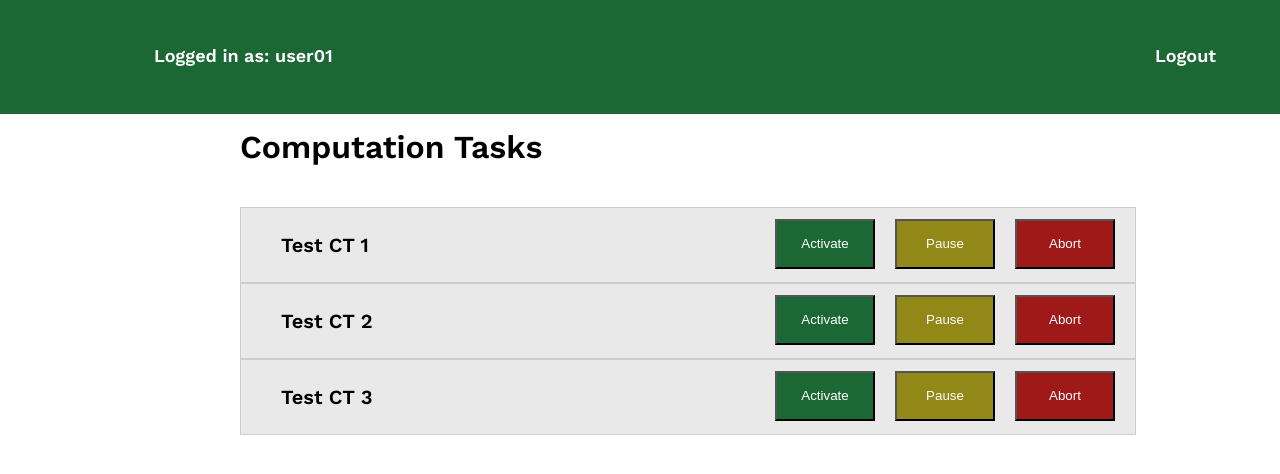
After one commit to Plan-B-PO/launcher, a Flask app: template launcher/src/templates/cockpit.html in a window 1280 px wide. The commit adds this page. Shown: the top 474 px of the page. Run offline with Flask 2, Linux system fonts and the light colour scheme; the template is opened without the code that fills it, so the values that code supplies are empty.

Commit message:
Mock of CT Rack added

```diff
--- a/launcher/src/static/main.css
+++ b/launcher/src/static/main.css
@@ -219,3 +219,72 @@ input[type=submit]:hover {
 .formCancelButton:hover {
     background-color: #368851;
 }
+
+
+.cockpit_content {
+    margin: auto;
+    margin-top: 110px;
+}
+
+.sectionName {
+    margin-top: 10%;
+    margin-left: 240px;
+}
+
+.ct_list {
+    display: inline-block;
+    margin-top: 20px;
+    margin-bottom: 3%;
+    margin-left: 200px;
+    width: 70%;
+    list-style: none;
+}
+
+.ctListElem {
+    background: #e9e9e9;
+    border: 1px solid #ccc;
+    padding-bottom: 25px;
+    padding-top: 25px;
+}
+
+.ctListElemName {
+    margin-left: 40px;
+    font-size: 20px;
+}
+
+.ctListButtons {
+    float: right;
+}
+
+.ctActivateBtn, .ctPauseBtn, .ctAbortBtn {
+    margin-right: 20px;
+    width: 100px;
+    height: 50px;
+    margin-top: -15px;
+    cursor: pointer;
+    color: white;
+}
+
+.ctActivateBtn {
+    background-color: #1c6835;
+}
+
+.ctActivateBtn:hover {
+    background: #368851;
+}
+
+.ctPauseBtn {
+    background: #918817
+}
+
+.ctPauseBtn:hover {
+    background: #a4a713
+}
+
+.ctAbortBtn {
+    background: #a01919
+}
+
+.ctAbortBtn:hover {
+    background: #df3c3c
+}
--- /dev/null
+++ b/launcher/src/templates/cockpit.html
@@ -0,0 +1,49 @@
+<!DOCTYPE html>
+
+<html lang="pl-PL">
+<head>
+<!-- <link rel="stylesheet" href="{{ url_for('static', filename='main.css') }}" type="text/css"/> -->
+<link rel="stylesheet" href="../static/main.css" type="text/css"/>
+<meta charset="utf-8" />
+<title>CT Input</title>
+</head>
+	<body>
+
+
+        <div id="container">
+            <header>
+                <div id="headContainer">
+                    <h3 id="userName">Logged in as: user01</h3>
+                        <nav>
+                            <ul>
+                                <li><a href="/logout">Logout</a></li>
+                            </ul>
+                        </nav>
+                </div>
+            </header>
+            <!-- mock -->
+            <div class="cockpit_content">
+                <h1 class="sectionName">Computation Tasks</h1>
+                <ul class="ct_list">
+                    <li class="ctListElem"><span class="ctListElemName">Test CT 1</span><div class="ctListButtons"><a href=""><button class="ctActivateBtn">Activate</button></a><a href=""><button class="ctPauseBtn">Pause</button></a><a href=""><button class="ctAbortBtn">Abort</button></a></div></li>
+                    <li class="ctListElem"><span class="ctListElemName">Test CT 2</span><div class="ctListButtons"><a href=""><button class="ctActivateBtn">Activate</button></a><a href=""><button class="ctPauseBtn">Pause</button></a><a href=""><button class="ctAbortBtn">Abort</button></a></div></li>
+                    <li class="ctListElem"><span class="ctListElemName">Test CT 3</span><div class="ctListButtons"><a href=""><button class="ctActivateBtn">Activate</button></a><a href=""><button class="ctPauseBtn">Pause</button></a><a href=""><button class="ctAbortBtn">Abort</button></a></div></li>
+                </ul>
+            </div>
+
+            <!-- Jest to ultra niebezpieczne ale prowadzący mówił że to nie ochrona danych xD -->
+            <!-- <div class="cockpit_content">
+                <h1 class="sectionName">Computation Tasks</h1>
+                <ul class="ct_list">
+                    {% for ct in ctList.items %}
+                        <li class="ctListElem"><span class="ctListElemName">{{ct.name}}</span><div class="ctListButtons"><a href="/launcher/activateCT/{{ct.id}}"><button class="ctActivateBtn">Activate</button></a><a href="/launcher/pauseCT/{{ct.id}}"><button class="ctPauseBtn">Pause</button></a><a href="/launcher/abortCT/{{ct.id}}"><button class="ctAbortBtn">Abort</button></a></div></li>
+                    {% endfor %}
+                </ul>
+            </div> -->
+
+
+        </div>
+
+
+    </body>
+</html>
```
Also changed, not shown: launcher/src/templates/inputForm.html (+0 -19 lines).
